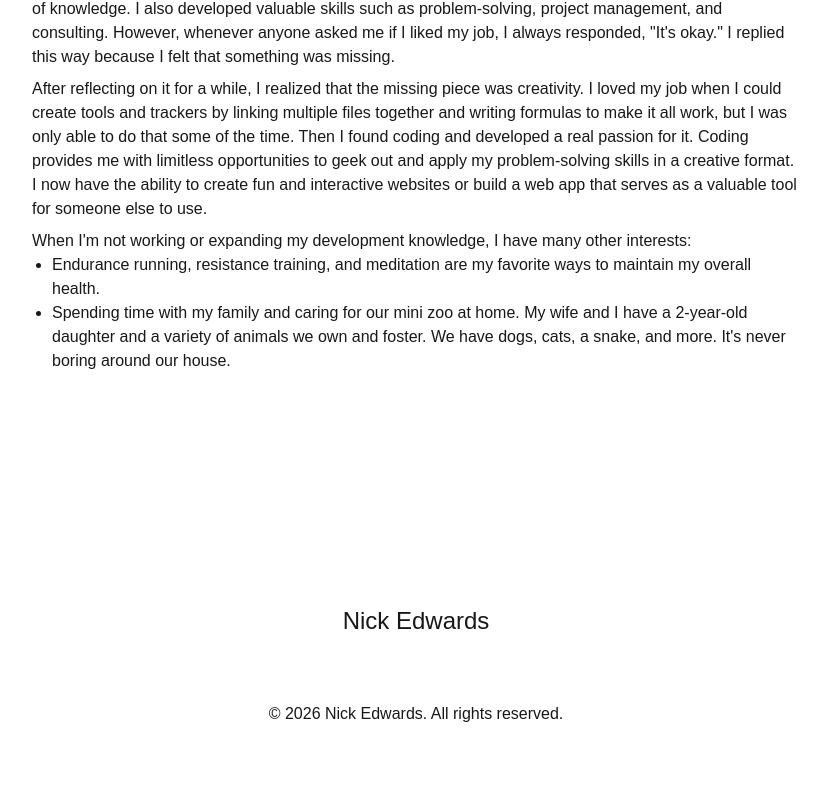
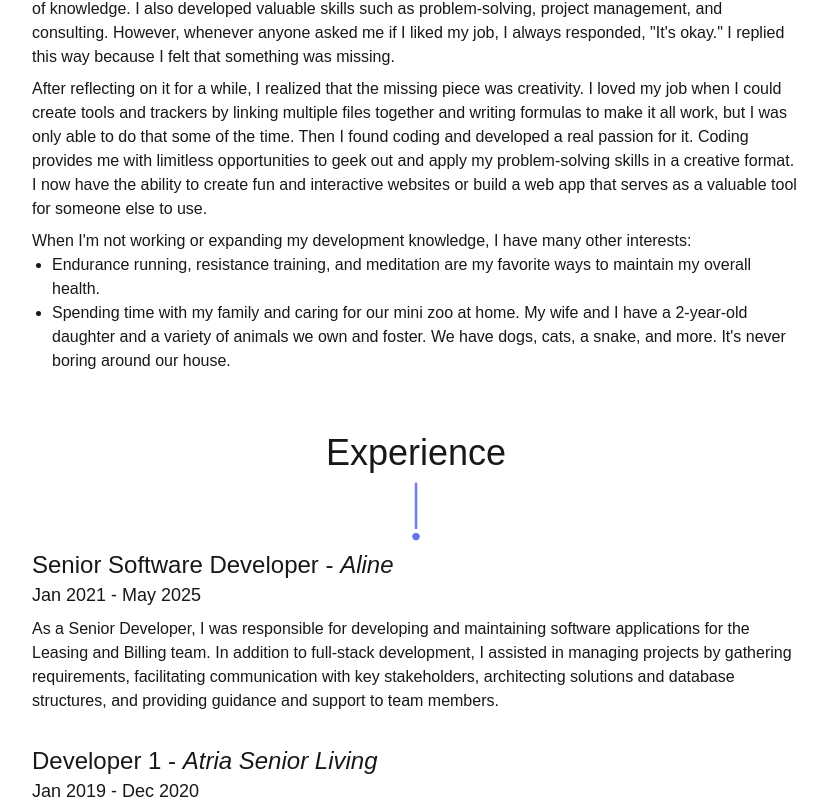
Before and after one commit to PurpleTurtl04/Portfolio, a Nuxt app in the folder portfolio/: page /about in a window 1280 px wide. Shown: the part 341-1146 px from the top of the page, without its empty margins (224-1051 px from the left). Before the commit the page ends 1083 px from the top, so only its background shows below. Built offline with nearby package versions, Linux system fonts and the light colour scheme.

Commit message:
Renamed AboutMe component to Summary. Updated experience json structure and added additional information. Set up Experience component

```diff
--- /dev/null
+++ b/portfolio/app/components/about/Experience.vue
@@ -0,0 +1,35 @@
+<template>
+    <div class="mt-15 flex flex-col items-center px-6">
+        <div class="flex max-w-3xl flex-col items-center">
+            <h2 class="text-center text-3xl lg:text-4xl">Experience</h2>
+            <NuxtImg
+                src="/images/Accent2.png"
+                width="10"
+                height="75"
+                alt="A line with a circle at the bottom"
+                class="scale-75"
+            />
+            <div
+                class="mb-8"
+                v-for="experience in experienceList"
+                :key="experience.id"
+            >
+                <h3 class="text-xl lg:text-2xl">
+                    {{ experience.role }} -
+                    <span class="italic">{{ experience.company }}</span>
+                </h3>
+                <h4 class="text-md lg:text-lg">
+                    {{ experience.startDate }} - {{ experience.endDate }}
+                </h4>
+                <p class="pt-2">{{ experience.description }}</p>
+            </div>
+        </div>
+    </div>
+</template>
+
+<script setup>
+    import { ref } from 'vue';
+    import experience from '~/data/experience.json';
+
+    const experienceList = ref(experience);
+</script>
--- a/portfolio/app/data/experience.json
+++ b/portfolio/app/data/experience.json
@@ -1,23 +1,58 @@
 [
     {
         "id": 1,
-        "company": "Aline - Senior Software Developer",
+        "role": "Senior Software Developer",
+        "company": "Aline",
         "startDate": "Jan 2021",
         "endDate": "May 2025",
         "description": "As a Senior Developer, I was responsible for developing and maintaining software applications for the Leasing and Billing team. In addition to full-stack development, I assisted in managing projects by gathering requirements, facilitating communication with key stakeholders, architecting solutions and database structures, and providing guidance and support to team members."
     },
     {
         "id": 2,
-        "company": "Developer 1 - Atria Senior Living",
+        "role": "Developer 1",
+        "company": "Atria Senior Living",
         "startDate": "Jan 2019",
         "endDate": "Dec 2020",
         "description": "Being a Developer on the Atria Software Engineering team allowed me to enhance my full-stack development knowledge and skills significantly. I had the opportunity to help design and develop new applications and enhancements to current systems, such as the company's Intranet. This role expanded my knowledge and understanding of how an application's architecture significantly impacts the app and any application that may interact with it."
     },
     {
         "id": 3,
-        "company": "Junior Software Developer - CloudFit Software",
+        "role": "Junior Software Developer",
+        "company": "CloudFit Software",
         "startDate": "Apr 2018",
         "endDate": "Nov 2018",
         "description": "Being a Developer on the Atria Software Engineering team allowed me to enhance my full-stack development knowledge and skills significantly. I had the opportunity to help design and develop new applications and enhancements to current systems, such as the company's Intranet. This role expanded my knowledge and understanding of how an application's architecture significantly impacts the app and any application that may interact with it."
+    },
+    {
+        "id": 4,
+        "role": "Messaging Consultant",
+        "company": "Humana",
+        "startDate": "Oct 2014",
+        "endDate": "Mar 2018",
+        "description": "As a Consultant on the Evaluate team in the Proactive Messaging and Analytics department, I used much of my prior experience to help launch multiple campaigns and projects successfully. By implementing my SQL, SAS, and Excel knowledge, I was able to streamline several processes and sometimes reduce processing time by as much as 40%."
+    },
+    {
+        "id": 5,
+        "role": "Reinsurance Analyst",
+        "company": "Humana",
+        "startDate": "Feb 2013",
+        "endDate": "Oct 2014",
+        "description": "As a Reinsurance Analyst, I expanded beyond focusing almost solely on journal entries and the monthly close process. This role allowed me to enhance my project management skills by leading two major projects, one of which was a yearlong software migration project I worked on with members of the Humana IT department. I led the testing for this project and communicated progress to leadership in the Financial Reporting department."
+    },
+    {
+        "id": 6,
+        "role": "Financial Analyst",
+        "company": "Humana",
+        "startDate": "Nov 2010",
+        "endDate": "Feb 2013",
+        "description": "As a Financial Analyst, I participated in the department’s monthly close process and formulated monthly claims estimates for seven different Humana Dental and Vision products, totaling around $30M on average. I was also a major role player in the department’s yearly $300M budget process by building budget input files. These files significantly decreased the administrative efforts that used to be done manually and allowed our team more time to review the data to catch any issues or outliers."
+    },
+    {
+        "id": 7,
+        "role": "Financial Analyst",
+        "company": "Kindred Healthcare",
+        "startDate": "Aug 2009",
+        "endDate": "Nov 2010",
+        "description": "I was hired as a temp to co-lead a 3-year, $16M re-standardization project to provide all Kindred rehab facilities with new uniforms, aesthetics, equipment, and building refurbishments. I was able to implement my project management skills and work with the facility managers to project product volumes and prepare a cost analysis. I then presented purchasing recommendations to Kindred leadership to show them how we could update the facilities while remaining on or under the project's budget."
     }
 ]
--- a/portfolio/app/pages/about.vue
+++ b/portfolio/app/pages/about.vue
@@ -1,5 +1,6 @@
 <template>
-    <div class="p-6">
-        <AboutMe />
+    <div class="container p-6">
+        <AboutSummary />
+        <AboutExperience />
     </div>
 </template>
```
Also changed, not shown: portfolio/app/components/about/Summary.vue (renamed from portfolio/app/components/about/AboutMe.vue).
